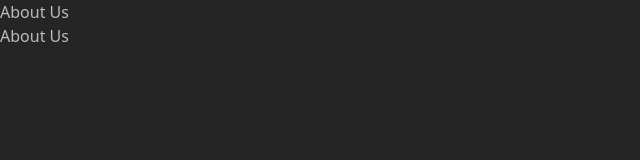
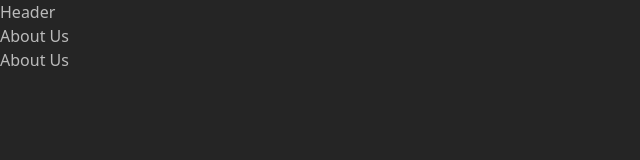
Before and after one commit to devtwinkler/Portfolio-svelte, a SvelteKit app: page /about in a window 1280 px wide. Shown: the top 160 px of the page, without its empty margins (0-640 px from the left). Built offline with nearby package versions, Linux system fonts and the light colour scheme.

Commit message:
starting header component

```diff
--- a/src/app.html
+++ b/src/app.html
@@ -4,6 +4,7 @@
 <head>
   <meta charset="utf-8" />
   <link rel="icon" href="%sveltekit.assets%/favicon.png" />
+  <title>Jiners Enoheart</title>
   <meta name="viewport" content="width=device-width, initial-scale=1" />
   %sveltekit.head%
 </head>
--- /dev/null
+++ b/src/components/header.svelte
@@ -0,0 +1,3 @@
+<header>
+  Header
+</header>
--- a/src/routes/+layout.svelte
+++ b/src/routes/+layout.svelte
@@ -1,5 +1,8 @@
 <script lang="ts">
+  import Header from "../components/header.svelte";
   import "../styles/style.scss";    //Import style-sheet
 </script>
 
+<Header></Header>
+
 <slot />
--- a/src/styles/style.scss
+++ b/src/styles/style.scss
@@ -5,5 +5,6 @@
 * @Modified: Nov 19, 2024
 **/
 
-@use "./tailwind.scss";
-@use "./general.scss";
+@use "./tailwind.scss"; //Config for Tailwind CSS
+@use "./general.scss"; //General style-sheet for every DOM
+@use "./layout.scss"; //Layout style-sheets, such as Header, Main, Footer, ...
```
Also changed, not shown: src/routes/achievment/+page.svelte (added), src/styles/layout.scss (added).
